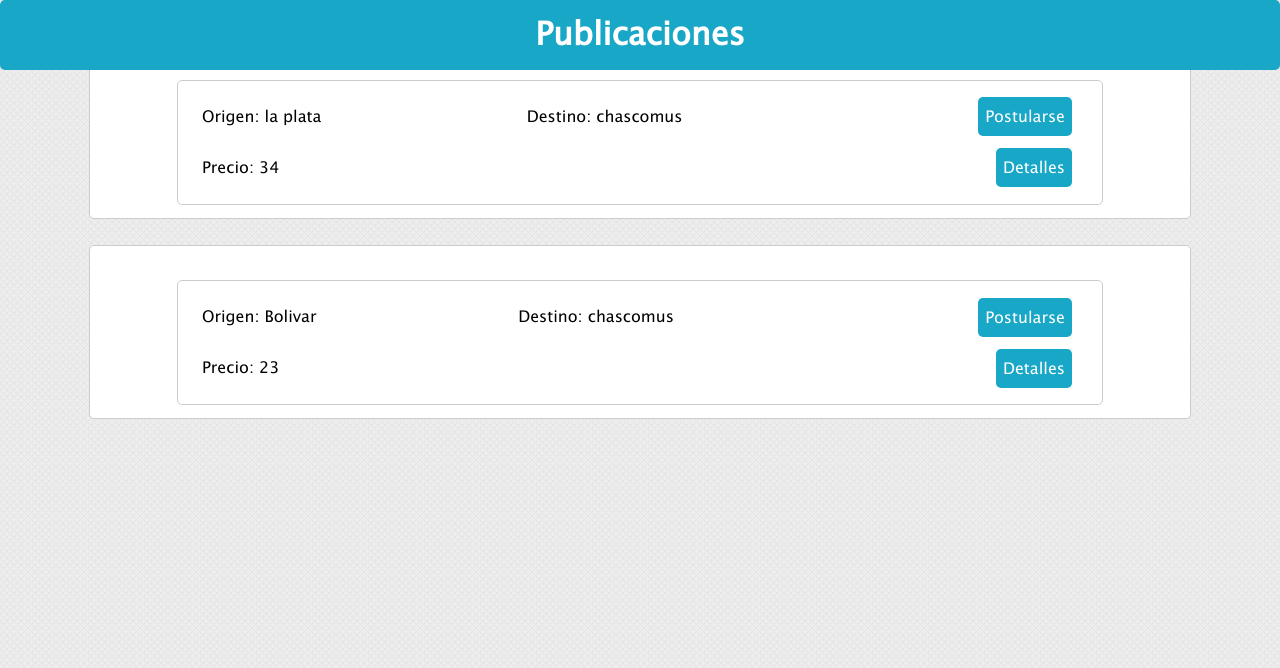
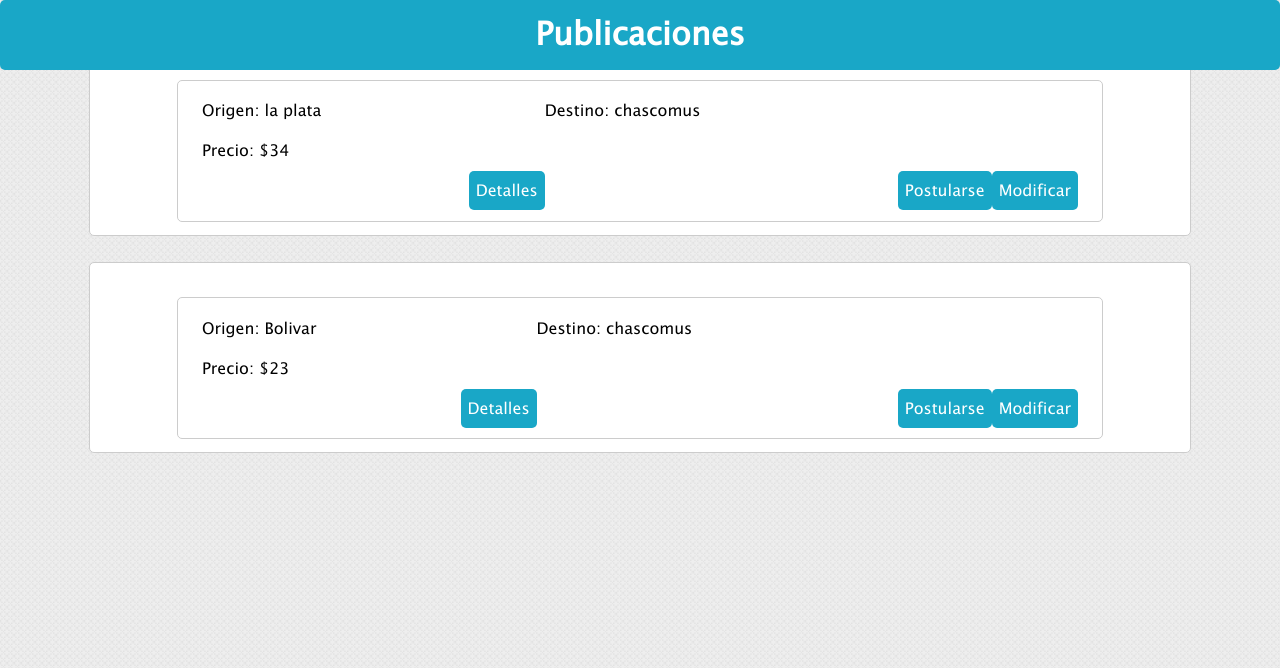
Before and after one commit to aniicossio1997/Grupo-30-D-Soft, a PHP site: page /inicio.php in a window 1280 px wide. Shown: the part 100-768 px from the top of the page. Run offline with PHP 8.4, Linux system fonts and the light colour scheme; the visitor is signed in with stand-in values (Sample User, id 1); data comes from the database, SQL or seed files in the repository; some web fonts are replaced.

Commit message:
Actualizado

```diff
--- a/inicio.php
+++ b/inicio.php
@@ -1,12 +1,20 @@
 <?php
  include('header.php');
- $id = $verificar->id(); //obtengo la id del usuario que inicio la sesion
+ //obtengo la id del usuario que inicio la sesion
+ $id = $verificar->id();
+ //hago consulta (1) para obtener los vehiculos pertenecientes al usuario en secion
+ $consul = ("SELECT id FROM vehiculo WHERE usuario_id = $id");
+
+//hago una consulta (2) para obteber todos los viajes
  $consulta= ("SELECT * FROM viajes");
+ //ejecuto la consulta (2) y lo guardo en la variable resultado
  $resultado = mysqli_query($link, $consulta);
 ?>
- 	<h1 class="h1-form"> Publicaciones </h1>
+
+  	<h1 class="h1-form"> Publicaciones </h1>
  <?php
- while ($fila = mysqli_fetch_array($resultado)) {?>
+ //(while) voy obteniendo los datos de cada fila correspondiente a los viajes
+ while ($fila = mysqli_fetch_array($resultado)){ ?>
  	<article class="mis_vehiculos"><p class="text_center">
 	  <article class="mis_vehiculos">
 		<table class="tabla" >
@@ -15,32 +23,42 @@
 					<p class="p-perfil p-left">Origen: <?php echo ($fila['origen']); ?>
 					</p>
 				</td>
-		   	 	<td  class="td-p">
-		    	 	<p class="p-perfil p-left ">Destino: <?php echo ($fila['destino']); ?>
+		   	 	<td >
+		    	 	<p  class="p-perfil p-left ">Destino: <?php echo ($fila['destino']); ?>
 
 		    	 	</p>
 		    	</td>
-		    	<td class=" td-a ">
+
+		    </tr>
+		    <tr>
+		    	<td class="td-p">
+		    		<p class="p-perfil p-left ">Precio: $<?php echo ($fila['costo']); ?>
+		    		</p>
+		    	</td>
+		    </tr>
+			<tr>
+		   		 <td >
+		    		<a class="a-link2 a-rig fondo-blue"  href="">Detalles
+		    		</a>
+		    	</td>
+		    	<td >
 		    		<a  class="a-link2 a-rig fondo-blue" href="">Postularse
 		    		</a>
 		    	</td>
-		    </tr>
-		    <tr>
-		    	<td class="td-p">
-		    		<p class="p-perfil p-left ">Precio: <?php echo ($fila['costo']); ?>
-
-		    		</p>
-		    	</td>
-
-		    	<td class="td-p">
-		    		<p class="p-perfil p-left "> </p>
-		    	</td>
-
-		    	<td class="td-a">
-		    		<a class="a-link2 a-rig fondo-blue" href="">Detalles
-		    		</a>
-		    	</td>
-		    </tr>
+					<?php
+						 //ejecuto la consulta (1)
+					     $resul = mysqli_query($link, $consul);
+					     //(while) verifico sin el id del vehiculo de la publicacion actual coincide con un vehiculo del usuario en sesion.
+						while ( $user = mysqli_fetch_array($resul) ){
+						  //(if) si conciden agrego la opcion modificar a la publicacion
+ 			              if ($fila['vehiculo_id'] == $user['id']) {
+					?>
+							<td style="width: 1%">
+						     <a class="a-link2 a-rig fondo-blue " href="">Modificar
+						     </a>
+						    </td>
+		      </tr>
+				    <?php }} ?>
 
 		</table>
 	</article>
```
